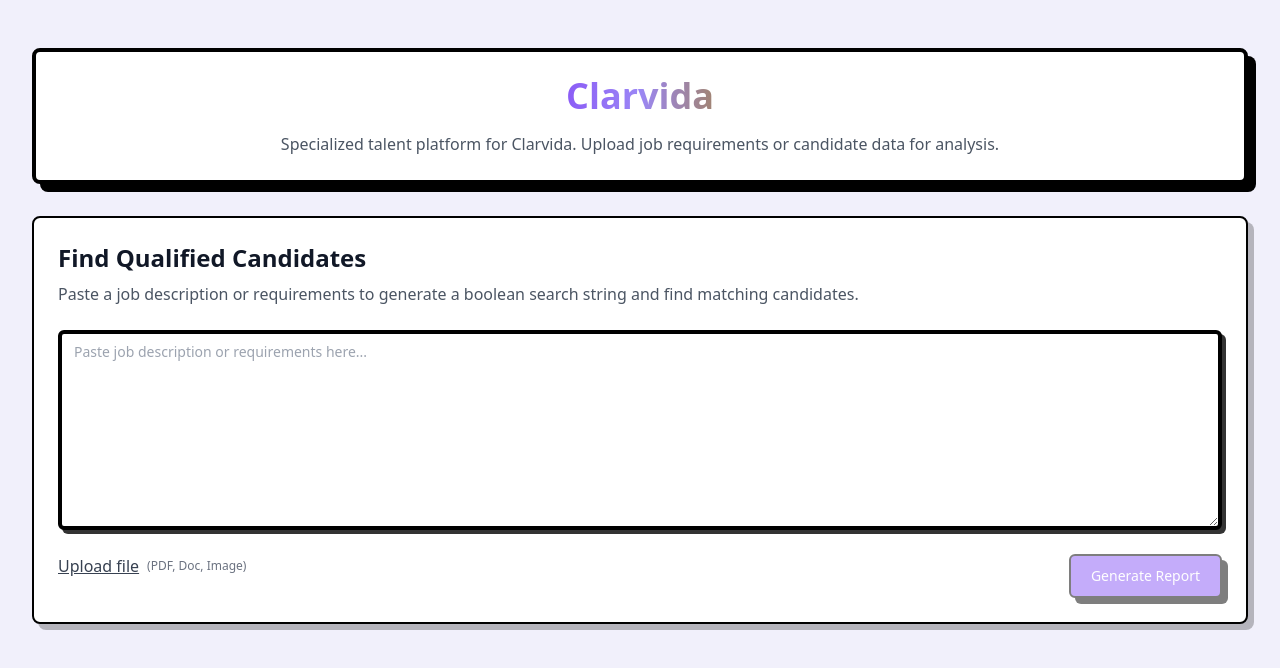
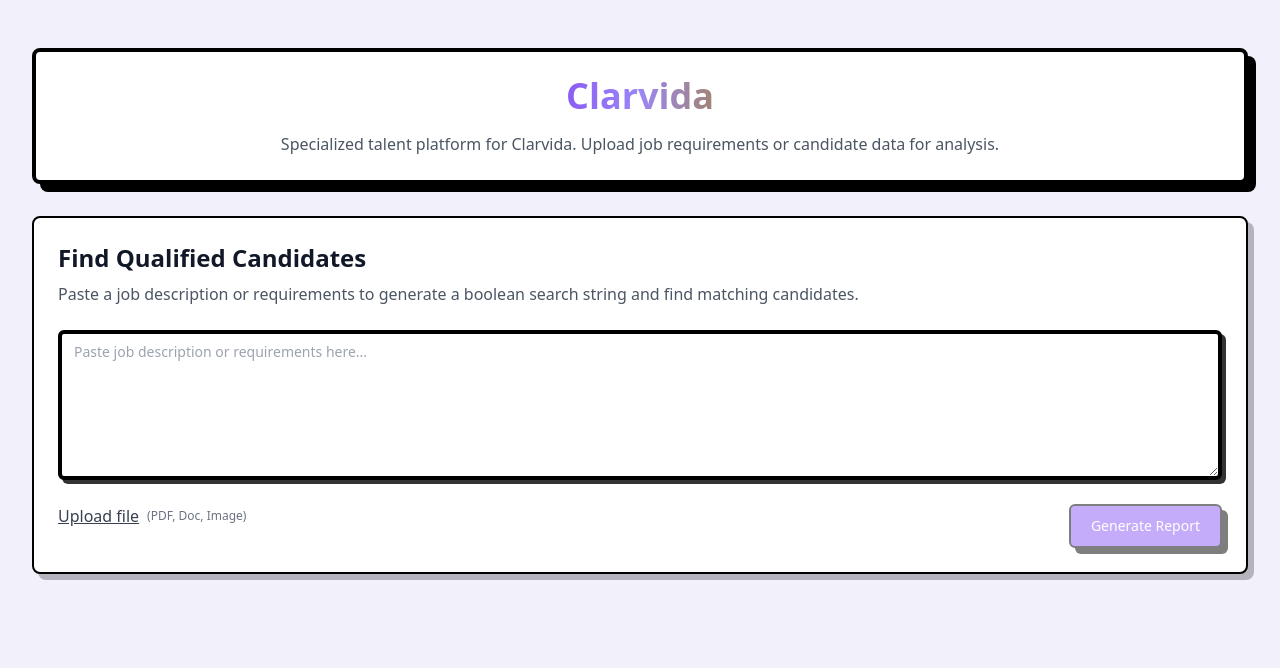
Before and after one commit to hiapplyco/blind-nut, a React (Vite) app: page /clarvida in a window 1280 px wide. Shown: the top 668 px of the page. Built offline with nearby package versions, Linux system fonts and the light colour scheme.

Commit message:
Adjust initial textarea height
Sets a more reasonable initial height for the textarea.

```diff
--- a/src/components/search/ContentTextarea.tsx
+++ b/src/components/search/ContentTextarea.tsx
@@ -57,7 +57,7 @@ export const ContentTextarea = ({
     <Textarea
       ref={textareaRef}
       placeholder={placeholder}
-      className={`min-h-[200px] overflow-y-auto border-4 ${borderClass} focus:ring-0 focus:border-[#8B5CF6] transition-all`}
+      className={`min-h-[150px] h-[200px] overflow-y-auto border-4 ${borderClass} focus:ring-0 focus:border-[#8B5CF6] transition-all`}
       value={content}
       onChange={(e) => onChange(e.target.value)}
       onFocus={onFocus}
```
